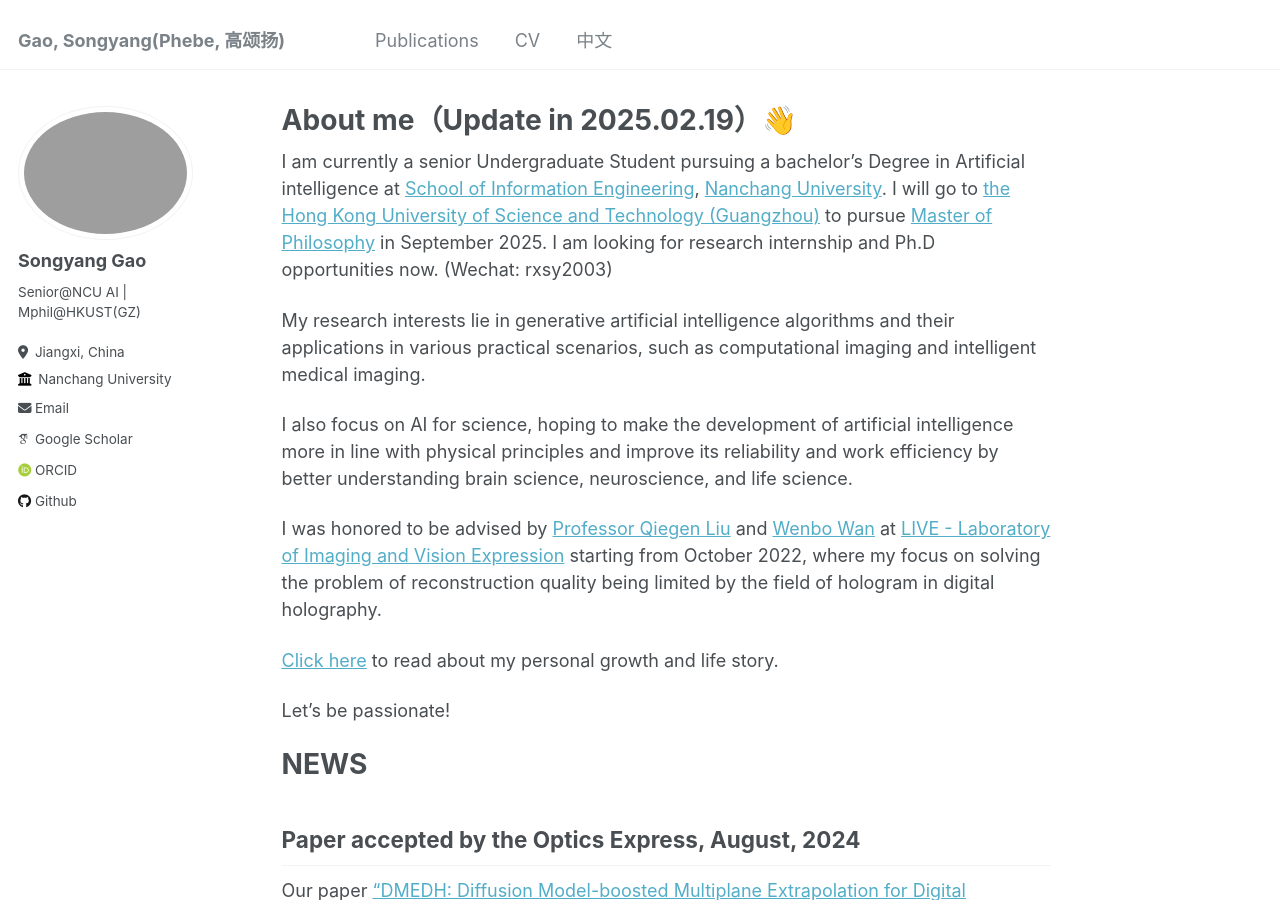
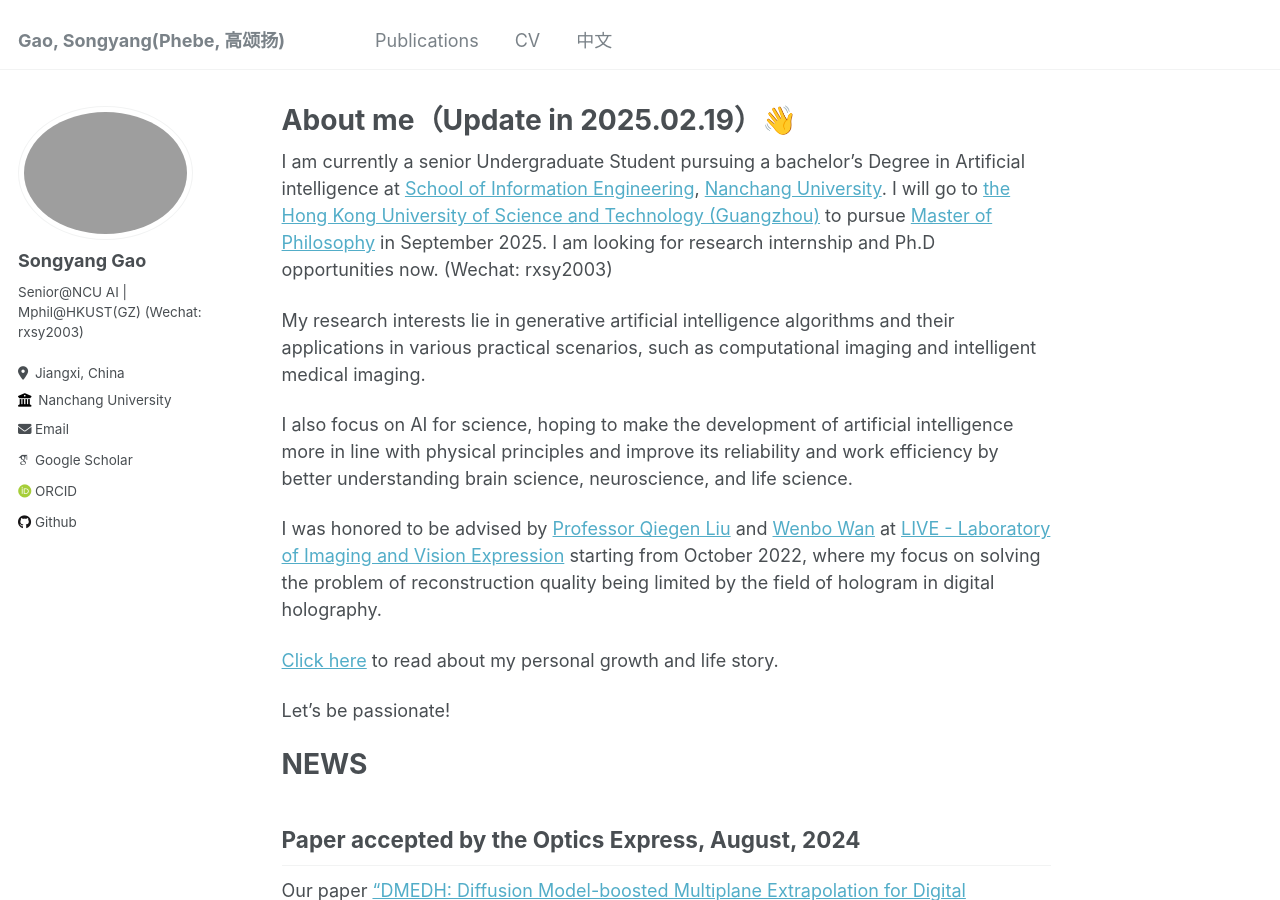
Before and after one commit to songyang0603/songyang0603.github.io, a Jekyll site: the page built from _pages/about.md, in a window 1280 px wide and 900 px high. Built offline with Jekyll 4.4.1, drawn with Linux system fonts in a browser that asks for light colours; some web fonts are replaced.

Commit message:
Update _config.yml

```diff
--- a/_config.yml
+++ b/_config.yml
@@ -24,7 +24,7 @@ author:
   avatar           : "pro.jpg"
   name             : "Songyang Gao" # "Your Sidebar Name"
   pronouns         : # example: "she/her"
-  bio              : "Senior@NCU AI | Mphil@HKUST(GZ)"
+  bio              : "Senior@NCU AI | Mphil@HKUST(GZ) (Wechat: rxsy2003)"
   location         : "Jiangxi, China"
   employer         : "Nanchang University"
   uri              : # URL
```
